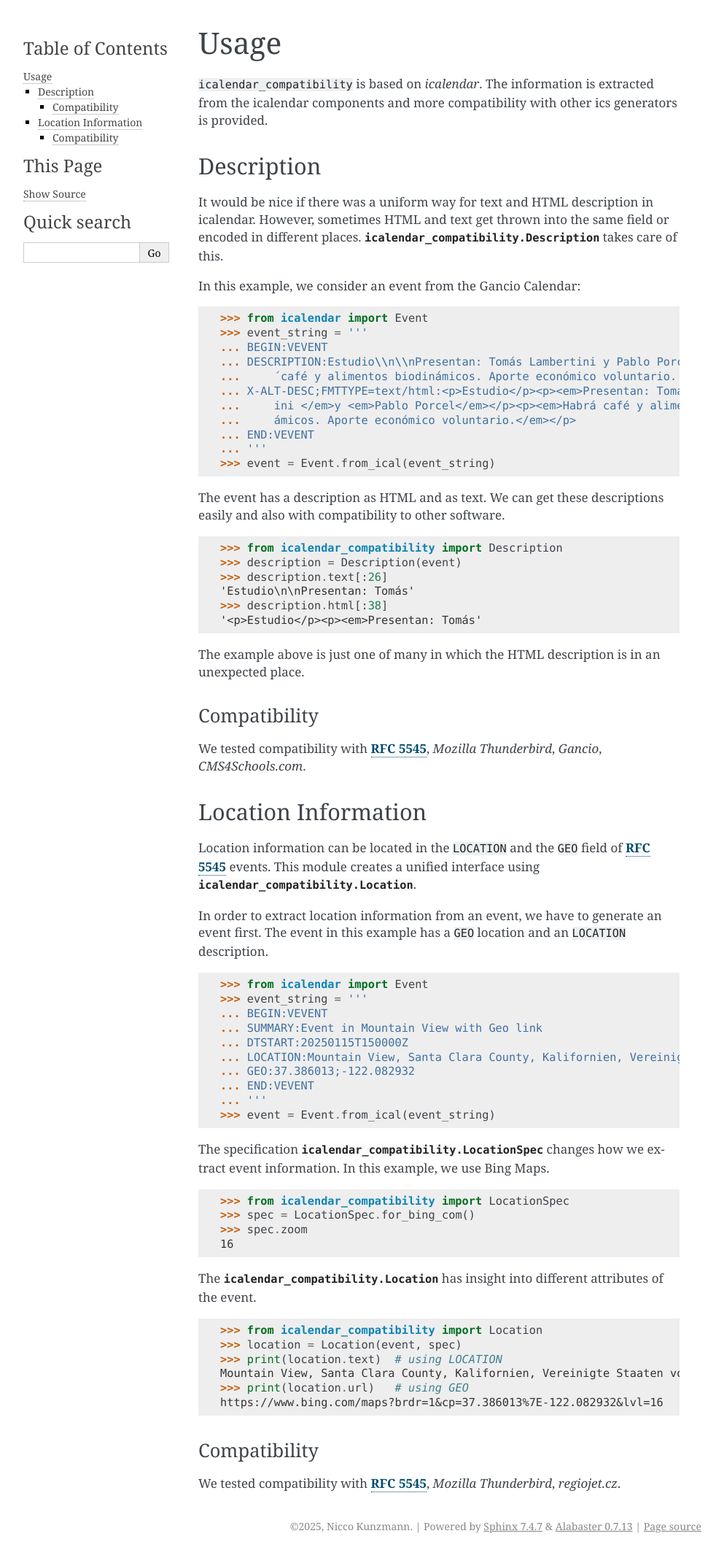
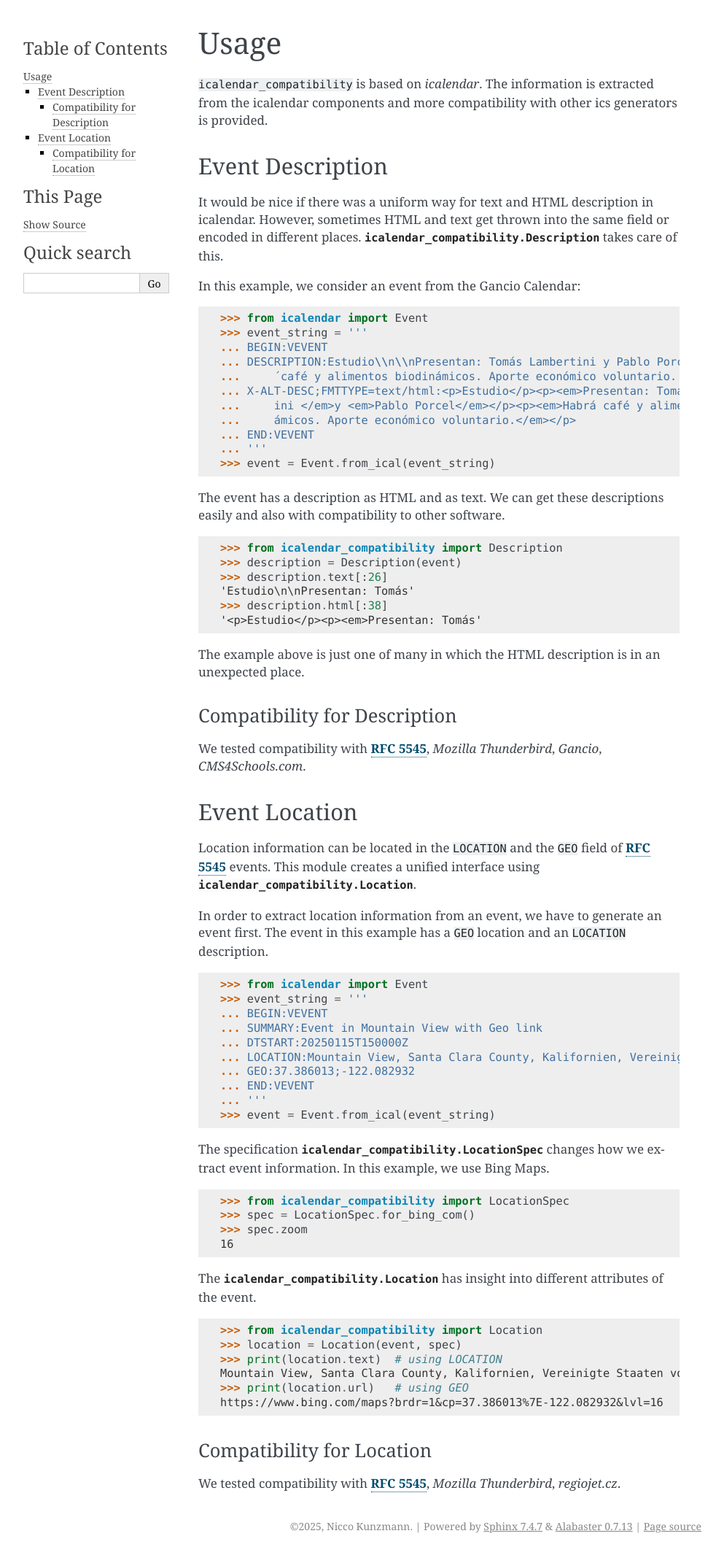
Before and after one commit to niccokunzmann/icalendar_compatibility, a Sphinx documentation site: the page built from docs/usage.rst, in a window 1280 px wide. Shown: the whole page at 73% size, without its empty margins (148-1141 px from the left). Built offline with Sphinx 7.4.7, drawn with Linux system fonts in a browser that asks for light colours.

```diff
--- a/docs/conf.py
+++ b/docs/conf.py
@@ -38,7 +38,7 @@ extensions = [
     "sphinx.ext.autodoc",
     "sphinx.ext.coverage",
     "sphinx.ext.viewcode",
-    # 'sphinx_copybutton',
+    'sphinx_copybutton',
     "sphinx.ext.intersphinx",
     "sphinx.ext.autosectionlabel",
 ]
--- a/docs/index.rst
+++ b/docs/index.rst
@@ -15,3 +15,4 @@ Contents
    usage
    api
    changes
+   development
--- a/docs/requirements.txt
+++ b/docs/requirements.txt
@@ -43,8 +43,11 @@ snowballstemmer==2.2.0
 sphinx==8.1.3
     # via
     #   icalendar-compatibility
+    #   sphinx-copybutton
     #   sphinx-rtd-theme
     #   sphinxcontrib-jquery
+sphinx-copybutton==0.5.2
+    # via icalendar-compatibility
 sphinx-rtd-theme==3.0.2
     # via icalendar-compatibility
 sphinxcontrib-applehelp==2.0.0
--- a/docs/usage.rst
+++ b/docs/usage.rst
@@ -5,8 +5,8 @@ Usage
 The information is extracted from the icalendar components and more compatibility with other ics generators is provided.
 
 
-Description
------------
+Event Description
+-----------------
 
 It would be nice if there was a uniform way for text and HTML description in icalendar.
 However, sometimes HTML and text get thrown into the same field or encoded in different places.
@@ -42,13 +42,13 @@ We can get these descriptions easily and also with compatibility to other softwa
 
 The example above is just one of many in which the HTML description is in an unexpected place.
 
-Compatibility
-~~~~~~~~~~~~~
+Compatibility for Description
+~~~~~~~~~~~~~~~~~~~~~~~~~~~~~
 
 We tested compatibility with :rfc:`5545`, `Mozilla Thunderbird`, `Gancio`, `CMS4Schools.com`.
 
-Location Information
---------------------
+Event Location
+--------------
 
 Location information can be located in the ``LOCATION`` and the ``GEO`` field of :rfc:`5545` events.
 This module creates a unified interface using :class:`icalendar_compatibility.Location`.
@@ -93,7 +93,7 @@ The :class:`icalendar_compatibility.Location` has insight into different attribu
     >>> print(location.url)   # using GEO
     https://www.bing.com/maps?brdr=1&cp=37.386013%7E-122.082932&lvl=16
 
-Compatibility
-~~~~~~~~~~~~~
+Compatibility for Location
+~~~~~~~~~~~~~~~~~~~~~~~~~~
 
 We tested compatibility with :rfc:`5545`, `Mozilla Thunderbird`, `regiojet.cz`.
--- a/pyproject.toml
+++ b/pyproject.toml
@@ -38,6 +38,7 @@ dev = [
 docs = [
     "sphinx",
     "sphinx-rtd-theme",
+    "sphinx-copybutton",
 ]
 
 [project.scripts]
```
Also changed, not shown: docs/development.rst (added, +36 -0 lines).
